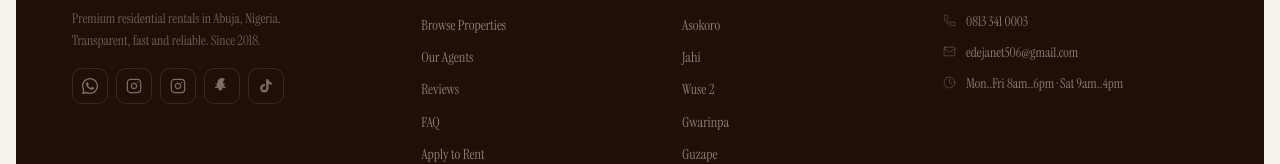
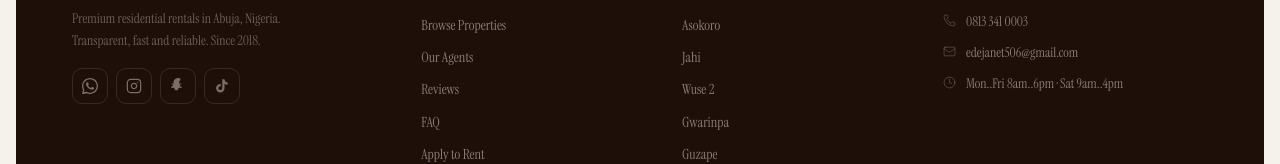
Before and after one commit to nonaseih/glamour.j-properties, a React (Vite) app: page / in a window 1280 px wide. Shown: the part 3623-3787 px from the top of the page. Built offline with nearby package versions, Linux system fonts and the light colour scheme; a web font is replaced by a local one.

Commit message:
Initial commit

```diff
--- a/src/components/Footer.jsx
+++ b/src/components/Footer.jsx
@@ -46,11 +46,6 @@ const SOCIALS = [
     label: 'WhatsApp',
     svg: WA_SVG,
     href: `${WA_BASE}?text=Hi%2C%20I%20would%20like%20to%20inquire%20about%20a%20property`,
-  },
-  {
-    label: 'Instagram @exclusive_chateau',
-    svg: IG_SVG,
-    href: 'https://www.instagram.com/exclusive_chateau?igsh=MTZhbGJjajBkMmtweg%3D%3D&utm_source=qr',
   },
   {
     label: 'Instagram @property_mgr',
```
